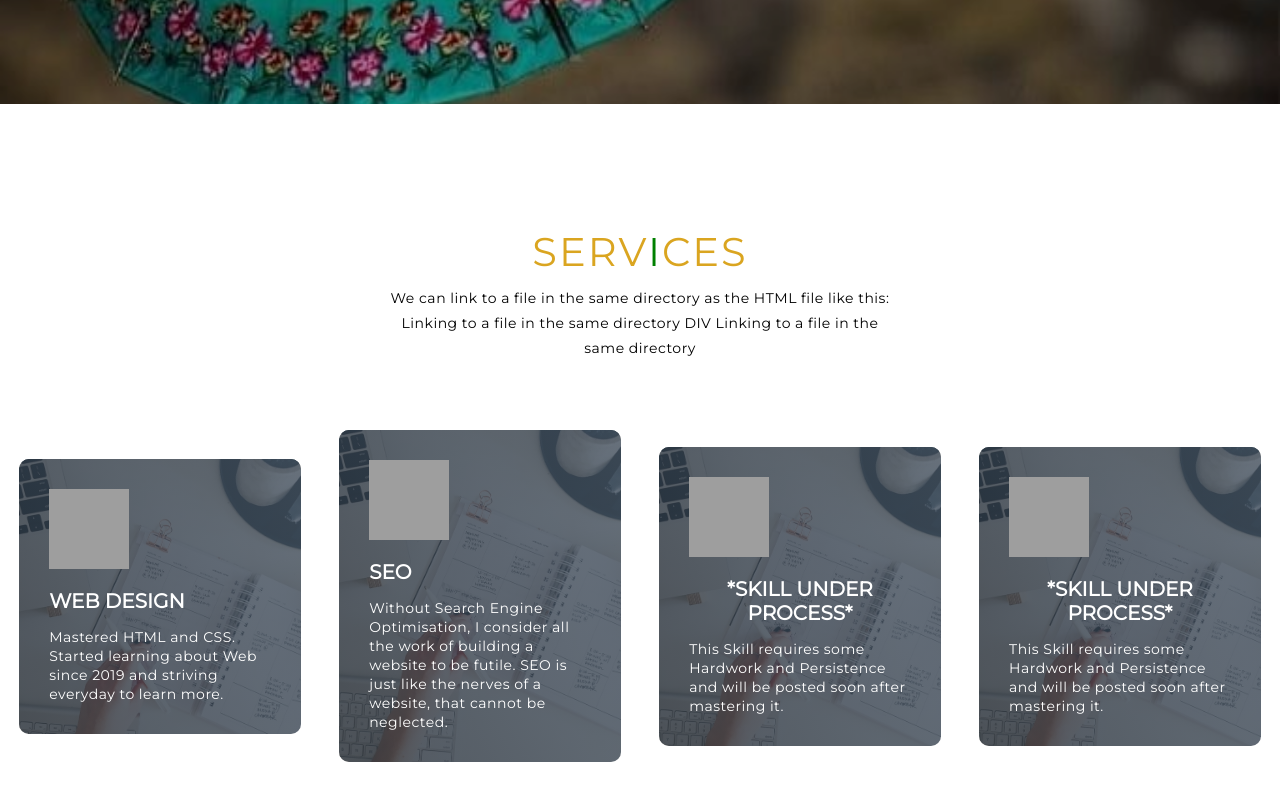
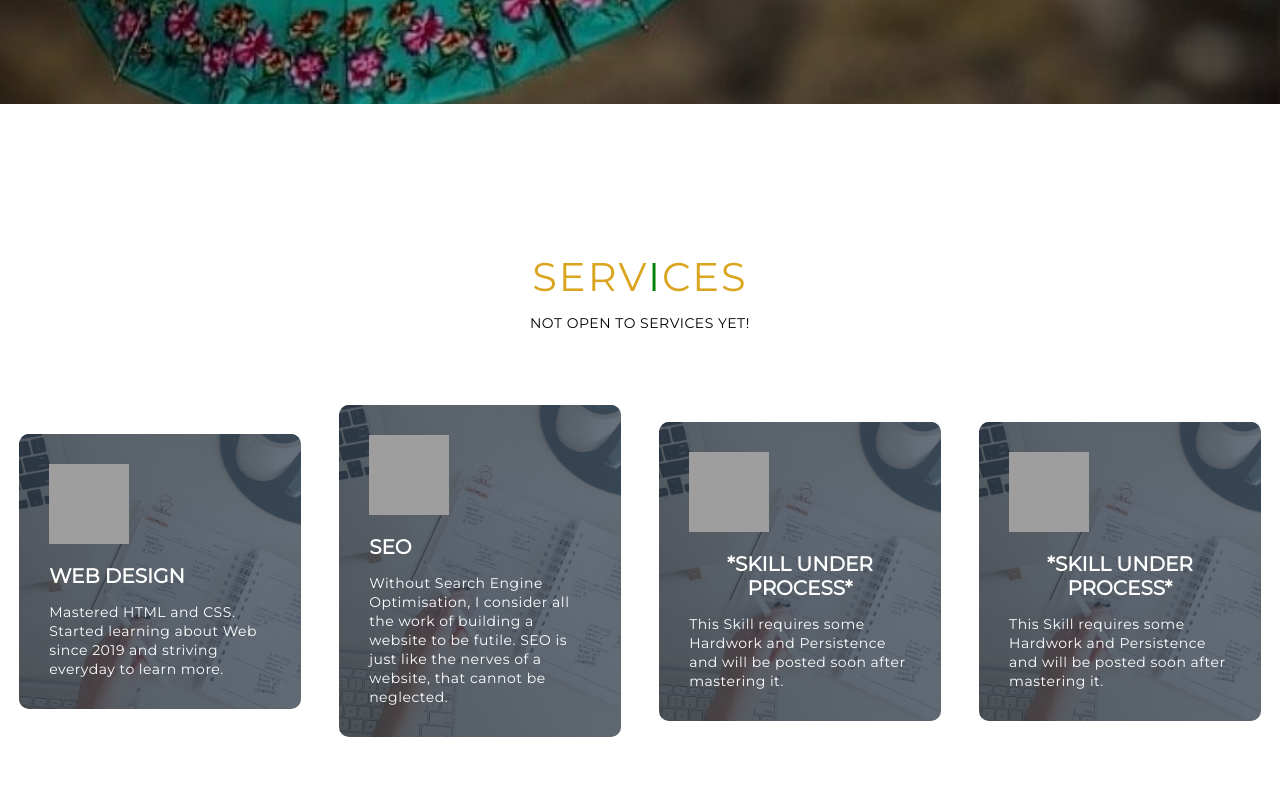
Before and after one commit to anzarmax/max, a plain HTML site: page index.html in a window 1280 px wide. Shown: the part 696-1496 px from the top of the page. Drawn offline with Linux system fonts and the light colour scheme; grey boxes are pictures that could not be loaded.

Commit message:
Update index.html

```diff
--- a/index.html
+++ b/index.html
@@ -49,8 +49,7 @@
     <div class="services container">
         <div class="service-top">
             <h1 class="section-title">SERV<span>I</span>CES</h1>
-            <p>We can link to a file in the same directory as the HTML file like this: Linking to a file in the same directory
-                DIV Linking to a file in the same directory</p>
+            <p>NOT OPEN TO SERVICES YET!</p>
         </div>
         <div class="service-bottom">
         <div class="service-item">
```
